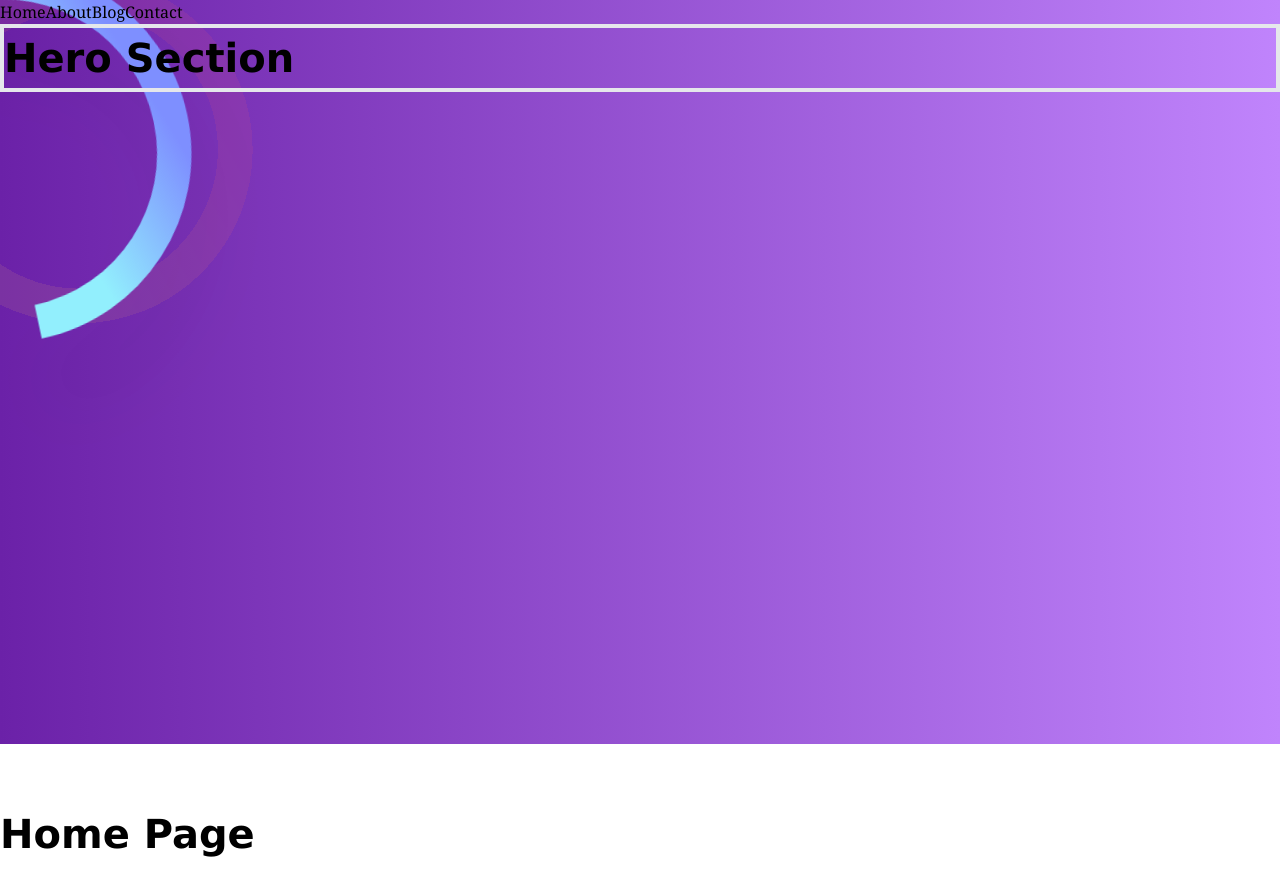
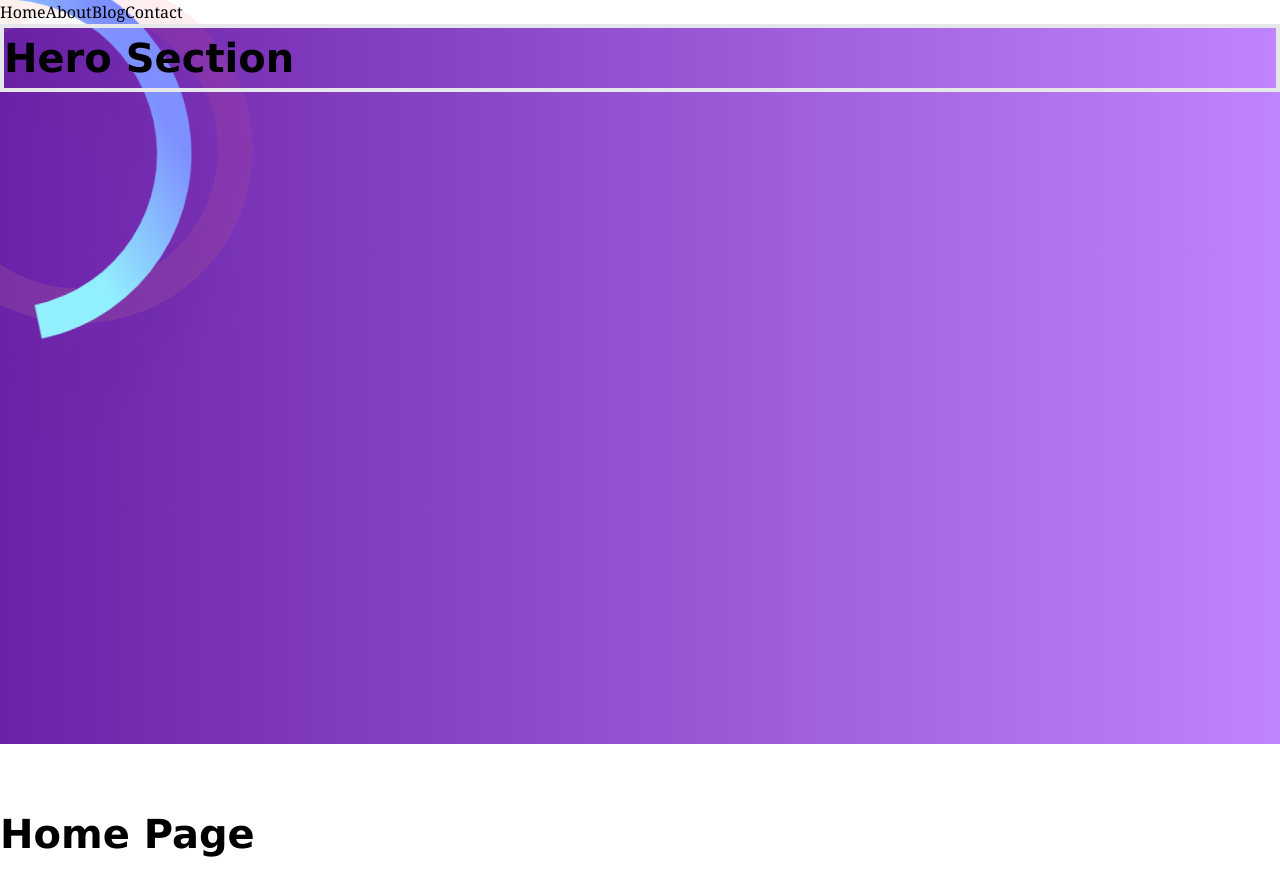
Before and after one commit to PlanetCrisisInfo/frontend, a Next.js app: page / in a window 1280 px wide. Shown: the top 896 px of the page. Built offline with nearby package versions, Linux system fonts and the light colour scheme.

Commit message:
navbar story done

```diff
--- a/src/app/layout.tsx
+++ b/src/app/layout.tsx
@@ -4,6 +4,7 @@ import "./globals.scss"
 import { headers } from "next/headers"
 
 import Navbar from "@/components/common/header/Navbar"
+import { extractPathname } from "@/utils/extractpathname"
 
 export const metadata: Metadata = {
   title: "Planet Crisis",
@@ -19,13 +20,13 @@ export default function RootLayout({
   const headersList = headers()
   // read the custom x-url header
   const header_url = headersList.get("x-url") || ""
-  console.log("header_url", header_url)
-  console.log(process.env.NODE_ENV)
+
+  const pathname = extractPathname(header_url)
 
   return (
     <html lang="en">
       <body>
-        <Navbar />
+        <Navbar pathname={pathname} />
         {children}
       </body>
     </html>
--- a/src/components/common/header/Navbar/index.tsx
+++ b/src/components/common/header/Navbar/index.tsx
@@ -1,6 +1,13 @@
-const Navbar = () => {
+import { FC } from "react"
+
+interface INavbarComponentProps {
+  pathname: string
+}
+const Navbar: FC<INavbarComponentProps> = ({
+  pathname,
+}: INavbarComponentProps) => {
   return (
-    <nav className="gradient bg">
+    <nav className={`${pathname === "/" ? "gradient bg" : ""}`}>
       <ul className="container flex relative z-20 ">
         <li>Home</li>
         <li>About</li>
--- /dev/null
+++ b/src/utils/extractpathname/index.ts
@@ -0,0 +1,5 @@
+export function extractPathname(url: string): string {
+  const pattern = /https?:\/\/[^\/]+(\/.*)/
+  const match = url.match(pattern)
+  return match ? match[1] : ""
+}
```
